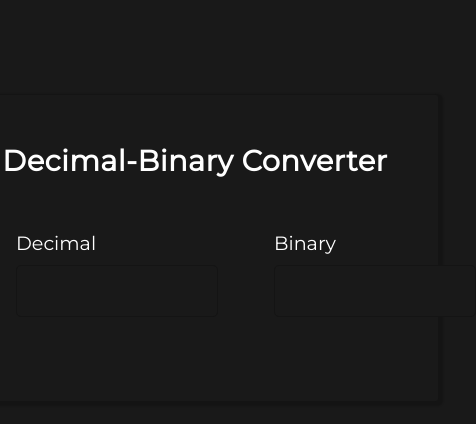
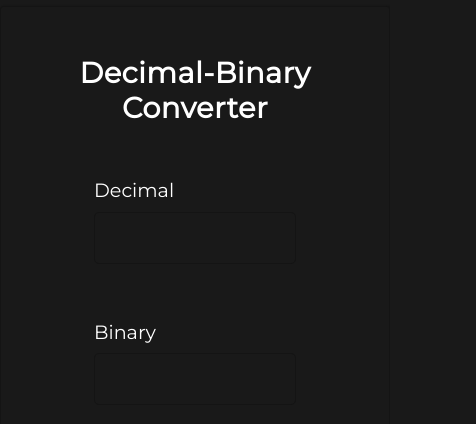
Before and after one commit to joanicelopes/decimal-binary-converter, a plain HTML site: page index.html in a window 390 px wide. Shown: the part 174-598 px from the top of the page, 476 px wide, since content can reach past the window. Drawn offline with Linux system fonts and the light colour scheme.

Commit message:
added media queries

```diff
--- a/style.css
+++ b/style.css
@@ -7,9 +7,16 @@
 body {
     min-height: 100vh;
     display: flex;
+    flex-direction: row;
     align-items: center;
     justify-content: center;
     background-color: #191919;
+}
+
+@media (max-width: 600px) {
+    .wrapper {
+        flex-direction: column;
+    }
 }
 
 .container {
```
